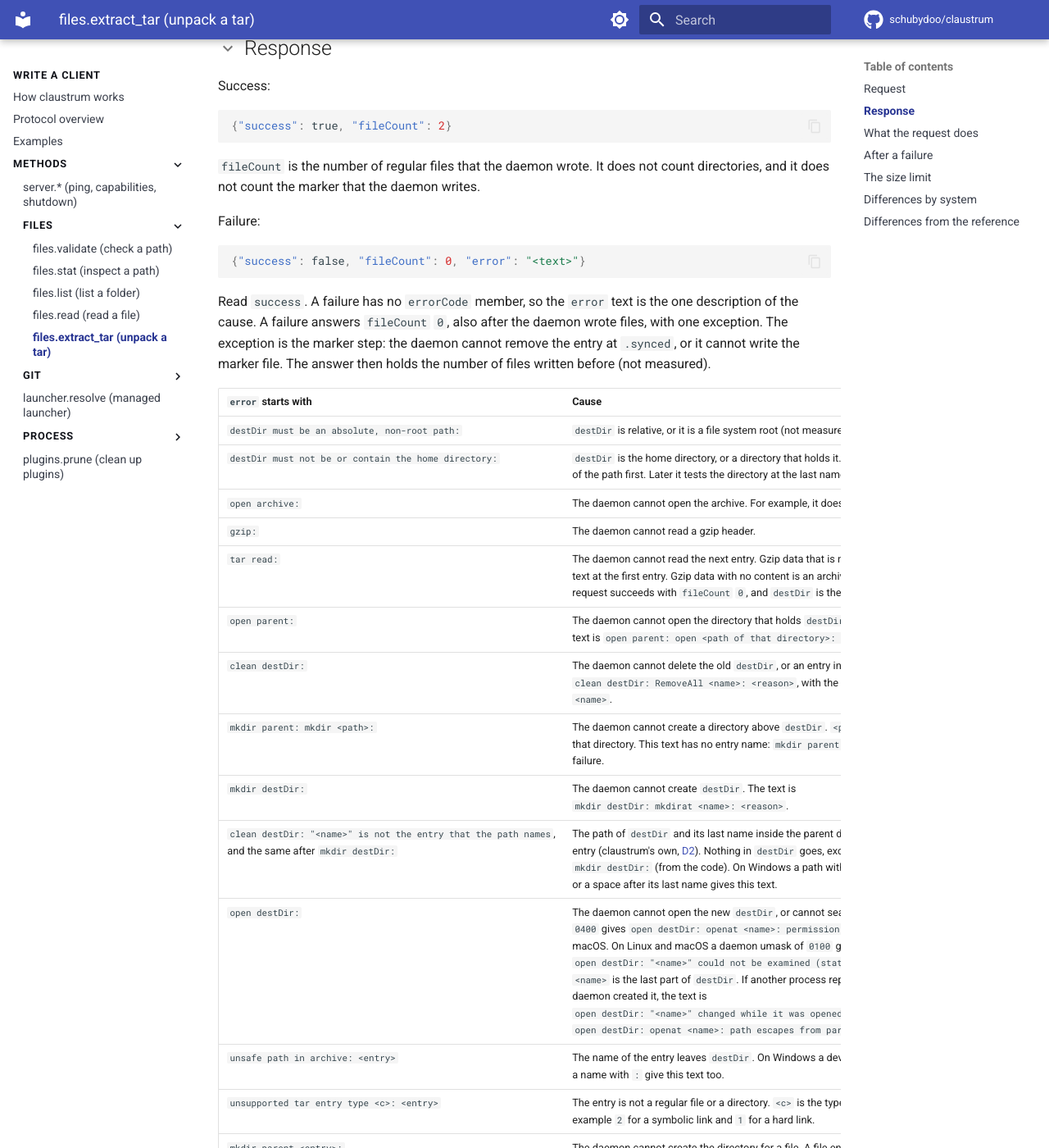
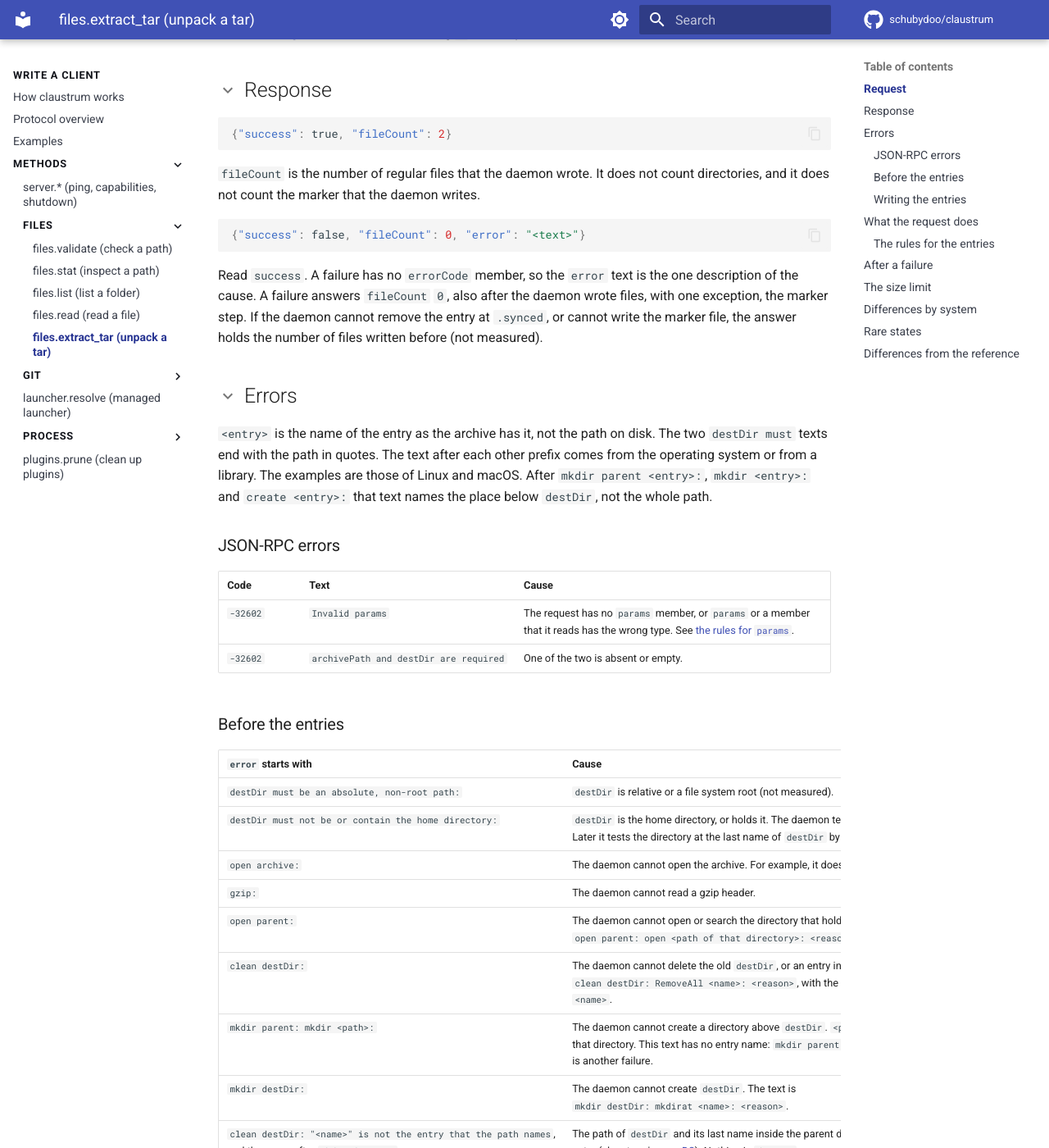
Before and after one commit to schubydoo/claustrum, an MkDocs documentation site: the page built from docs/protocol/files-extract-tar.md, in a window 1280 px wide and 1400 px high, scrolled down 709 px. Shown: the whole window at 82% size. Built offline with MkDocs 1.6.1 and Material for MkDocs 9.7.7, drawn with Linux system fonts in a browser that asks for light colours; comment, search, counter and statistics services are not loaded; some of the changed text lies outside the part shown.

Commit message:
docs: rewrite files.extract_tar to the page template
Co-Authored-By: Claude Opus 5.5 <noreply@anthropic.com>

````diff
--- a/docs/PROTOCOL.md
+++ b/docs/PROTOCOL.md
@@ -192,7 +192,7 @@ that names systems without "measured" holds on each one. The [reference build hi
 | files.read | The texts that only this method sends | On the page: [files.read → Errors](protocol/files-read.md#errors) |
 | files.list | The texts that only this method sends | On the page: [files.list → Errors](protocol/files-list.md#errors) |
 | files.validate | The texts that only this method sends | On the page: [files.validate → Response](protocol/files-validate.md#response) |
-| files.extract_tar | The texts that only this method sends | On the page: [files.extract_tar → Response](protocol/files-extract-tar.md#response) |
+| files.extract_tar | The texts that only this method sends | On the page: [files.extract_tar → Errors](protocol/files-extract-tar.md#errors) |
 | git.status | The texts that only this method sends | On the page: [git.status → Errors](protocol/git-status.md#errors) |
 | git.status / git.list_branches | `<go error>`, for example `exit status 128` | -32603. The git call failed |
 | git.list_branches / git.info / git.status / git.worktree_create | `git took too long: Claude stopped git <subcommand> after 2 minutes; try again` | -32603 on the other methods. Create puts it after the text of the stopped step, as `git worktree add failed: ` or the `mkdir_failed` text of the parent step. A stopped repository test gets it alone, with `worktree_add_failed`. While a request with `"shadowDirOff":true` runs, the text says `after 30 minutes` (claustrum's own). See [Time limits of git calls](#time-limits-of-git-calls) |
--- a/docs/protocol/files-extract-tar.md
+++ b/docs/protocol/files-extract-tar.md
@@ -1,8 +1,8 @@
 # files.extract_tar
 
-`files.extract_tar` unpacks a gzip tar archive into a directory. It deletes the old content of that directory first, and it deletes the archive.
+`files.extract_tar` unpacks a gzip tar archive into a directory. It deletes the old content of that directory first, and it deletes the archive. A failed request can leave the directory empty or partly filled. [After a failure](#after-a-failure) says what stays.
 
-A failed request can leave the directory empty or partly filled. The section [After a failure](#after-a-failure) says what stays.
+An untagged rule on this page follows build `5fd08069`, and so do the example texts of the error tables. The entries under [Differences from the reference](#differences-from-the-reference) and the tags flag the exceptions.
 
 ## Request
 
@@ -27,27 +25,43 @@ Success:
 
 `fileCount` is the number of regular files that the daemon wrote. It does not count directories, and it does not count the marker that the daemon writes.
 
-Failure:
-
 ```json
 {"success": false, "fileCount": 0, "error": "<text>"}
 ```
 
-Read `success`. A failure has no `errorCode` member, so the `error` text is the one description of the cause. A failure answers `fileCount` `0`, also after the daemon wrote files, with one exception. The exception is the marker step: the daemon cannot remove the entry at `.synced`, or it cannot write the marker file. The answer then holds the number of files written before (not measured).
+Read `success`. A failure has no `errorCode` member, so the `error` text is the one description of the cause. A failure answers `fileCount` `0`, also after the daemon wrote files, with one exception, the marker step. If the daemon cannot remove the entry at `.synced`, or cannot write the marker file, the answer holds the number of files written before (not measured).
+
+## Errors
+
+`<entry>` is the name of the entry as the archive has it, not the path on disk. The two `destDir must` texts end with the path in quotes. The text after each other prefix comes from the operating system or from a library. The examples are those of Linux and macOS. After `mkdir parent <entry>:`, `mkdir <entry>:` and `create <entry>:` that text names the place below `destDir`, not the whole path.
+
+### JSON-RPC errors
+
+| Code | Text | Cause |
+|---|---|---|
+| `-32602` | `Invalid params` | The request has no `params` member, or `params` or a member that it reads has the wrong type. See [the rules for `params`](../PROTOCOL.md#params-presence-and-typing). |
+| `-32602` | `archivePath and destDir are required` | One of the two is absent or empty. |
+
+### Before the entries
 
 | `error` starts with | Cause |
 |---|---|
-| `destDir must be an absolute, non-root path:` | `destDir` is relative, or it is a file system root (not measured). |
-| `destDir must not be or contain the home directory:` | `destDir` is the home directory, or a directory that holds it. The daemon tests the text of the path first. Later it tests the directory at the last name of `destDir` by identity. |
+| `destDir must be an absolute, non-root path:` | `destDir` is relative or a file system root (not measured). |
+| `destDir must not be or contain the home directory:` | `destDir` is the home directory, or holds it. The daemon tests the text of the path first. Later it tests the directory at the last name of `destDir` by identity. |
 | `open archive:` | The daemon cannot open the archive. For example, it does not exist. |
 | `gzip:` | The daemon cannot read a gzip header. |
-| `tar read:` | The daemon cannot read the next entry. Gzip data that is not a tar archive gives this text at the first entry. Gzip data with no content is an archive with no entries: the request succeeds with `fileCount` `0`, and `destDir` is then empty but for the marker. |
-| `open parent:` | The daemon cannot open the directory that holds `destDir`, or cannot search it. The text is `open parent: open <path of that directory>: <reason>`. |
+| `open parent:` | The daemon cannot open or search the directory that holds `destDir`. The text is `open parent: open <path of that directory>: <reason>`. |
 | `clean destDir:` | The daemon cannot delete the old `destDir`, or an entry in it. The text is `clean destDir: RemoveAll <name>: <reason>`, with the last name of `destDir` as `<name>`. |
-| `mkdir parent: mkdir <path>:` | The daemon cannot create a directory above `destDir`. `<path>` is the whole path of that directory. This text has no entry name: `mkdir parent <entry>:` below is another failure. |
+| `mkdir parent: mkdir <path>:` | The daemon cannot create a directory above `destDir`. `<path>` is the whole path of that directory. This text has no entry name: `mkdir parent <entry>:` in the next group is another failure. |
 | `mkdir destDir:` | The daemon cannot create `destDir`. The text is `mkdir destDir: mkdirat <name>: <reason>`. |
 | `clean destDir: "<name>" is not the entry that the path names`, and the same after `mkdir destDir:` | The path of `destDir` and its last name inside the parent directory do not name one entry (claustrum's own, [D2](../DIVERGENCES.md#d2)). Nothing in `destDir` goes, except the new folder after `mkdir destDir:` (from the code). On Windows a path with the `\\?\` prefix and a dot or a space after its last name gives this text. |
-| `open destDir:` | The daemon cannot open the new `destDir`, or cannot search it. A daemon umask of `0400` gives `open destDir: openat <name>: permission denied` on Linux and macOS. On Linux and macOS a daemon umask of `0100` gives `open destDir: "<name>" could not be examined (statat .: permission denied)`. `<name>` is the last part of `destDir`. If another process replaced `destDir` after the daemon created it, the text is `open destDir: "<name>" changed while it was opened`, or `open destDir: openat <name>: path escapes from parent` (claustrum's own). |
+| `open destDir:` | The daemon cannot open or search the new `destDir`. On Linux and macOS, a daemon umask of `0400` gives `open destDir: openat <name>: permission denied`, and a daemon umask of `0100` gives `open destDir: "<name>" could not be examined (statat .: permission denied)`. `<name>` is the last part of `destDir`. If another process replaced `destDir` after the daemon created it, the text is `open destDir: "<name>" changed while it was opened`, or `open destDir: openat <name>: path escapes from parent` (claustrum's own). |
+
+### Writing the entries
+
+| `error` starts with | Cause |
+|---|---|
+| `tar read:` | The daemon cannot read the next entry. Gzip data that is not a tar archive gives this text at the first entry. Gzip data with no content is an archive with no entries: the request succeeds with `fileCount` `0`, and `destDir` is empty but for the marker. |
 | `unsafe path in archive: <entry>` | The name of the entry leaves `destDir`. On Windows a device name such as `NUL` and a name with `:` give this text too. |
 | `unsupported tar entry type <c>: <entry>` | The entry is not a regular file or a directory. `<c>` is the type character of tar, for example `2` for a symbolic link and `1` for a hard link. |
 | `mkdir parent <entry>:` | The daemon cannot create the directory for a file. A file entry `a` and then an entry `a/b` give `mkdir parent a/b: mkdirat a: file exists`. |
@@ -56,15 +70,6 @@ Read `success`. A failure has no `errorCode` member, so the `error` text is the
 | `write <entry>:` | The daemon cannot copy the content of a file. For example, the archive is cut inside the file, or its compressed data is damaged. |
 | `extraction size limit exceeded` | Only with `-max-extract-bytes`: the files written are larger than the limit. |
 | `write .synced:` | The daemon cannot remove the entry at `.synced`, or it cannot write the marker file. |
-
-`<entry>` is the name of the entry as the archive has it, not the path on disk. `unsafe path in archive:` and `unsupported tar entry type` end with that name. The two `destDir must` texts end with the path in quotes. The text after each other prefix comes from the operating system or from a library. The examples are those of Linux and macOS. After `mkdir parent <entry>:`, `mkdir <entry>:` and `create <entry>:` that text names the place below `destDir`, not the whole path.
-
-The method has two JSON-RPC errors:
-
-| Code | Text | Cause |
-|---|---|---|
-| `-32602` | `Invalid params` | The request has no `params` member, or `params` or a member that it reads has the wrong type. See [the rules for `params`](../PROTOCOL.md#params-presence-and-typing). |
-| `-32602` | `archivePath and destDir are required` | One of the two is absent or empty. |
 
 ## What the request does
 
@@ -81,12 +86,12 @@ The daemon does these steps in this order:
 4. It deletes what the archive put at `.synced` at the top of `destDir`. Then it writes an empty file `.synced` there.
 5. It deletes the archive. It does that after a failure too, once the archive was open.
 
-The rules for the entries:
+### The rules for the entries
 
 - The daemon writes regular files and directories only. Each other kind of entry fails the request, for example a symbolic link, a hard link or a device.
-- A directory gets the mode `0700`. A file gets `0700` if its mode in the archive has the execute bit of the owner, and `0600` if it does not. No other mode bit of the archive applies, so no setuid, setgid or sticky bit arrives. On Linux and macOS the umask of the daemon applies to these modes.
+- A directory gets the mode `0700`. If the mode of a file in the archive has the execute bit of the owner, the file gets `0700`. If it does not, the file gets `0600`. No other mode bit of the archive applies, so no setuid, setgid or sticky bit arrives. On Linux and macOS the umask of the daemon applies to these modes.
 - A second file entry with the name of an earlier one replaces that file. The new file has the mode of the last entry (Linux and macOS). On a volume that ignores letter case it has the name of the last entry too (Windows and macOS). `fileCount` counts each entry.
-- An entry cannot leave `destDir`. A name that leaves `destDir` at a step fails the request, also when it comes back. `../evil` and `../dest/x.txt` are examples. A `..` that stays inside is accepted, for example `a/../b.txt`. A name that starts with `/` lands inside `destDir`.
+- An entry cannot leave `destDir`. If a name leaves `destDir` at a step, the request fails, also when the name comes back. `../evil` and `../dest/x.txt` are examples. A `..` that stays inside is accepted, for example `a/../b.txt`. A name that starts with `/` lands inside `destDir`.
 - The marker replaces what the archive put at `.synced` at the top. A file entry with that name ends empty with mode `0600`. A directory entry with that name goes with all its content. `fileCount` still counts the files of the archive there. A `.synced` below another directory is a normal entry.
 
 ## After a failure
@@ -108,9 +113,7 @@ No failure restores the old content of `destDir`. The table says what stays of t
 
 Do not read a `.synced` file as the result of the last request. After `open archive:` and after `gzip:`, an old marker stays with the old content. An archive can also hold an entry with that name, and that entry stays after a later failure.
 
-The daemon ignores a failure of the delete of the archive. So an archive that it cannot delete stays. If `archivePath` is an empty directory, the daemon on Linux deletes that directory and answers `gzip:`. The home test does not apply to `archivePath`. So if `archivePath` is the home directory and that directory is empty, the daemon deletes it.
-
-With `-max-extract-bytes`, the daemon deletes the file that went over the limit. The files written before it stay.
+The daemon ignores a failure of the delete of the archive. So an archive that it cannot delete stays. With `-max-extract-bytes`, the daemon deletes the file that went over the limit. The files written before it stay.
 
 ## The size limit
 
@@ -118,25 +121,35 @@ By default there is no limit on the size of the extracted files. An operator can
 
 ## Differences by system
 
-| | Linux and macOS | Windows |
-|---|---|---|
-| A file system root | `/` | A drive root such as `C:\`, or the root of a share such as `\\server\share\`. |
-| The modes `0600` and `0700` | Applied, less the umask. | They do not limit access to the owner. |
-| An absolute `destDir` | Starts with `/`. | Has a drive or a share. `\dir` and `C:dir` are relative. |
-| `\` in the name of an entry | A character of the name. | A separator. |
-| The home test | Letter case counts. | Letter case does not count. |
-| A last name of `destDir` that ends in a dot or a space, with no `\\?\` prefix | A plain name (from the code). | The `destDir` is wiped and filled (measured on Windows). |
-| The last names `NUL`, `a:b`, `CON`, `COM1`, `dest?` and `dest*` | A plain name (from the code). | `clean destDir: RemoveAll <name>: …`, and `destDir` does not change (measured on Windows). |
+=== "Linux and macOS"
+
+    - File system root: `/`.
+    - The modes `0600` and `0700` apply, less the umask.
+    - An absolute `destDir` starts with `/`.
+    - `\` in an entry name is a character of the name.
+    - The home test counts letter case.
+    - A last name of `destDir` that ends in a dot or a space, with no `\\?\` prefix, is a plain name (from the code). So are the last names `NUL`, `a:b`, `CON`, `COM1`, `dest?` and `dest*` (from the code).
+
+=== "Windows"
+
+    - File system root: a drive root such as `C:\`, or a share root such as `\\server\share\`.
+    - The modes `0600` and `0700` do not limit access to the owner.
+    - An absolute `destDir` has a drive or a share. `\dir` and `C:dir` are relative.
+    - `\` in an entry name is a separator.
+    - The home test ignores letter case.
+    - A last name of `destDir` that ends in a dot or a space, with no `\\?\` prefix: the `destDir` is wiped and filled (measured on Windows).
+    - The last names `NUL`, `a:b`, `CON`, `COM1`, `dest?` and `dest*` give `clean destDir: RemoveAll <name>: …`, and `destDir` does not change (measured on Windows).
+
+## Rare states
+
+??? note "An archive path that is a directory"
+    If `archivePath` is an empty directory, the daemon on Linux deletes that directory and answers `gzip:`. The home test does not apply to `archivePath`. So if `archivePath` is the home directory and it is empty, the daemon deletes it.
 
 ## Differences from the reference
-
-These entries of the divergence catalog apply to this method:
 
 - [D2](../DIVERGENCES.md#d2): claustrum refuses a `destDir` that is the home directory or holds it. The reference deletes the home directory for `"destDir": "~"`.
 - [D3](../DIVERGENCES.md#d3): the optional size limit. It is off by default.
 
-A rule that is not marked follows `5fd08069`, and so do the example texts of the error table. The entries above and the marks "claustrum's own", "from the code" and "not measured" flag the exceptions.
-
-The test for a replaced `destDir` is claustrum's own, and it is part of [D2](../DIVERGENCES.md#d2). The test of the two views of `destDir` before the delete is claustrum's own too, and it is part of D2.
+The test for a replaced `destDir` and the test of the two views of `destDir` before the delete are claustrum's own, and both are part of [D2](../DIVERGENCES.md#d2).
 
 The refusal of a file system root is not in the catalog. claustrum refuses a root because step 2 deletes `destDir` with all its content. No measurement says what the reference does with a root, so the refusal is neither parity nor a divergence.
````
Also changed, not shown: other parts of docs/protocol/files-extract-tar.md (+1 -3 lines).
